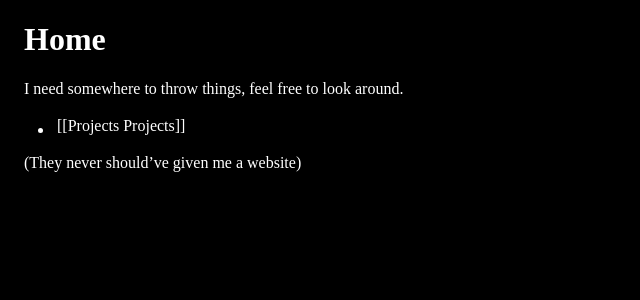
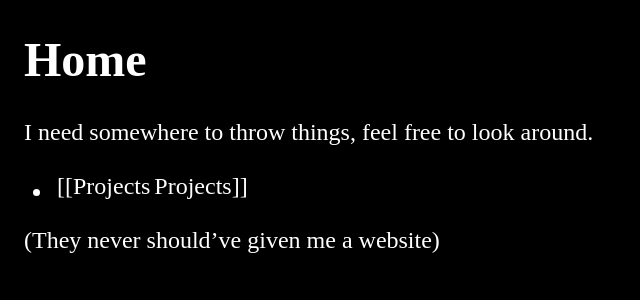
Before and after one commit to Grahp/Website, a Jekyll site: the page built from pages/Home.md, in a window 1280 px wide. Shown: the top 300 px of the page, without its empty margins (0-640 px from the left). Built offline with Jekyll 4.4.1, drawn with Linux system fonts in a browser that asks for light colours.

Commit message:
Increase font size

```diff
--- a/assets/css/styles.css
+++ b/assets/css/styles.css
@@ -3,7 +3,8 @@
        padding-right: 1rem;}
 
 body {background-color: #000;
-      color: #fff;}
+      color: #fff;
+      font-size: 1.5rem;}
 
 a {color: #58A6FF;}
 
```
